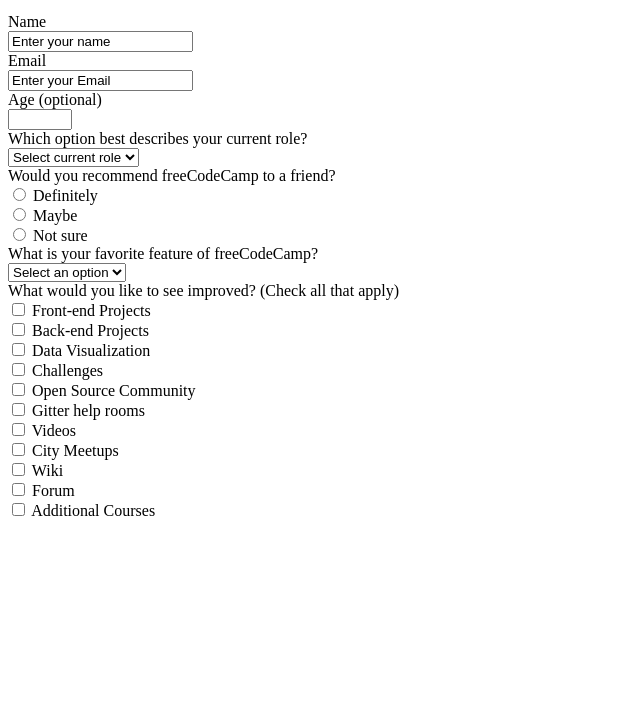
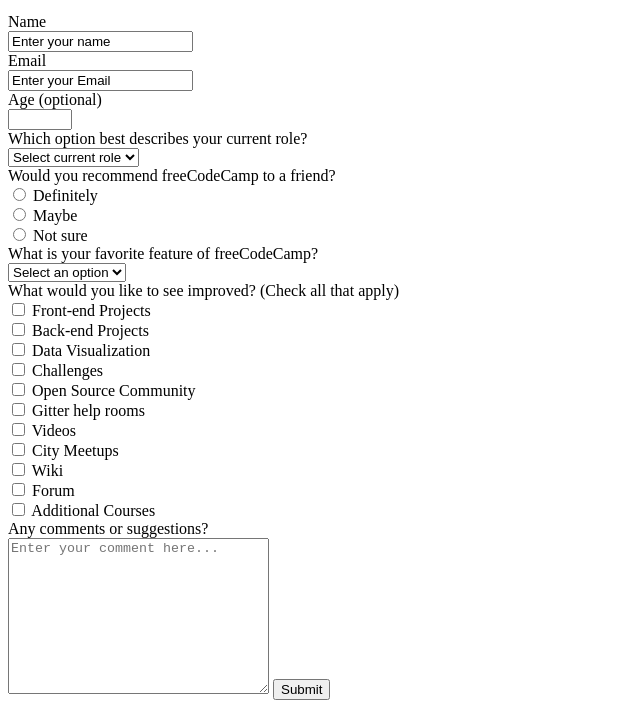
Before and after one commit to Anand8317/microverse-helloWorld, a plain HTML site: page index.html in a window 1280 px wide. Shown: the part 101-809 px from the top of the page, without its empty margins (0-640 px from the left). Drawn offline with Linux system fonts and the light colour scheme.

Commit message:
15-th and 16-th

```diff
--- a/index.html
+++ b/index.html
@@ -83,6 +83,10 @@
       <input type="checkbox" name="Additional Courses">
       <label for="Additional Courses"> Additional Courses</label><br>
 
+      <label for="textarea" >Any comments or suggestions?</label><br>
+      <textarea name="" id="textarea" cols="30" rows="10" placeholder="Enter your comment here..."></textarea>
+      <input id="submit" type="submit" value="Submit">
+
 
 
 
```
